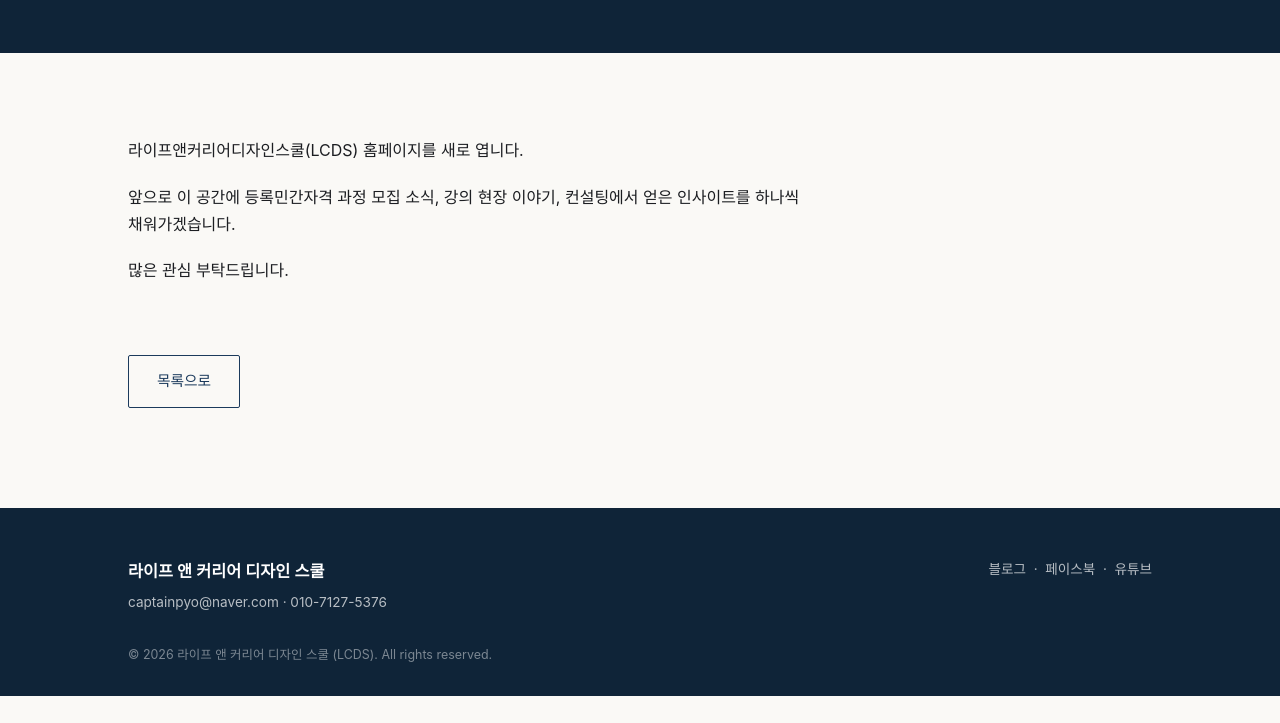
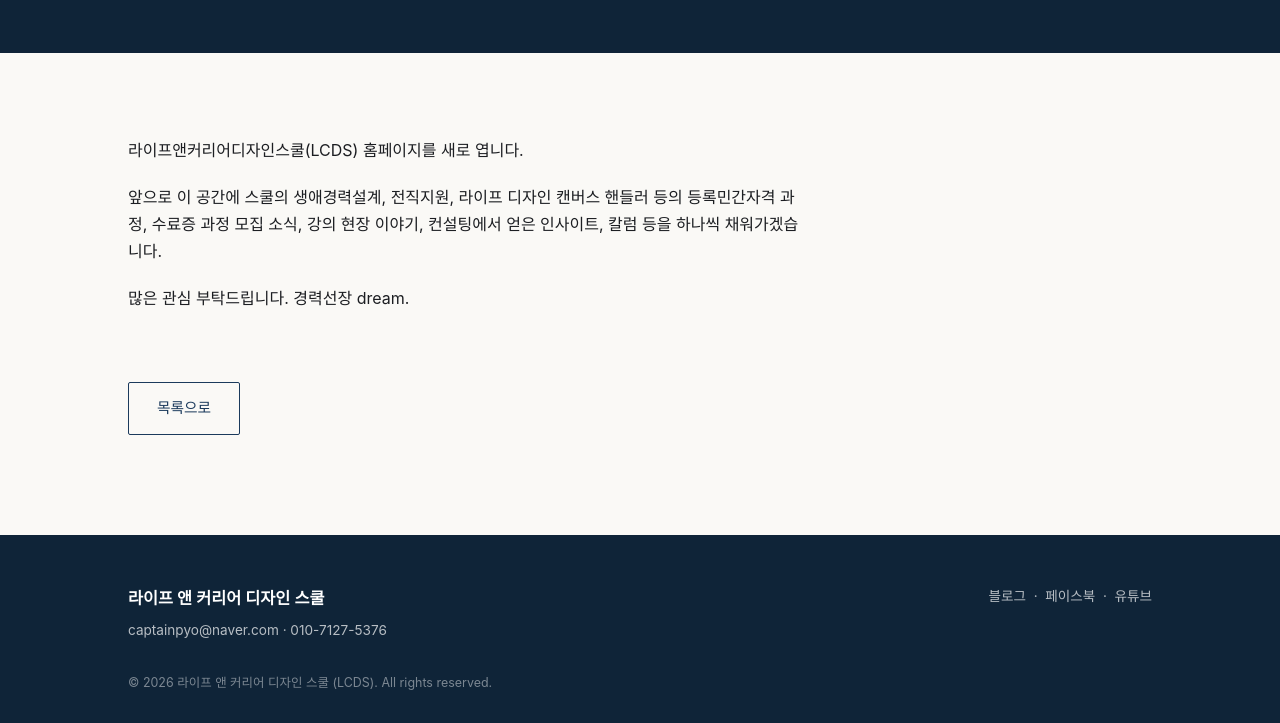
Before and after one commit to captain-pyo/lcds-site-, an Eleventy site: page src/notices/2026-08-13-welcome.md in a window 1280 px wide. Shown: the part 215-938 px from the top of the page. Before the commit the page ends 911 px from the top, so only its background shows below. Built offline with nearby package versions, Linux system fonts and the light colour scheme; Eleventy itself is replaced by a stand-in of ours; files that its build step writes are made by us from their sources; a web font is replaced by a local one; what js-yaml would draw is missing.

Commit message:
Update 글 "2026-08-13-welcome" - 표 성일 <captainpyo059@gmail.com> via DecapBridge

```diff
--- a/src/notices/2026-08-13-welcome.md
+++ b/src/notices/2026-08-13-welcome.md
@@ -1,11 +1,10 @@
 ---
 title: 라이프앤커리어디자인스쿨 홈페이지를 엽니다
 date: 2026-08-13
-summary: 스쿨의 항해가 시작됩니다. 앞으로 이곳에 과정 소식과 컨설팅 이야기를 전합니다.
+summary: 스쿨의 멋진 항해를 시작합니다(*2026년 8월 15일부터). 앞으로 이곳에 과정 소식과 컨설팅 이야기 등을 전합니다.
 ---
-
 라이프앤커리어디자인스쿨(LCDS) 홈페이지를 새로 엽니다.
 
-앞으로 이 공간에 등록민간자격 과정 모집 소식, 강의 현장 이야기, 컨설팅에서 얻은 인사이트를 하나씩 채워가겠습니다.
+앞으로 이 공간에 스쿨의 생애경력설계, 전직지원, 라이프 디자인 캔버스 핸들러 등의 등록민간자격 과정, 수료증 과정 모집 소식, 강의 현장 이야기, 컨설팅에서 얻은 인사이트, 칼럼 등을 하나씩 채워가겠습니다.
 
-많은 관심 부탁드립니다.
+많은 관심 부탁드립니다. 경력선장 dream.
```
